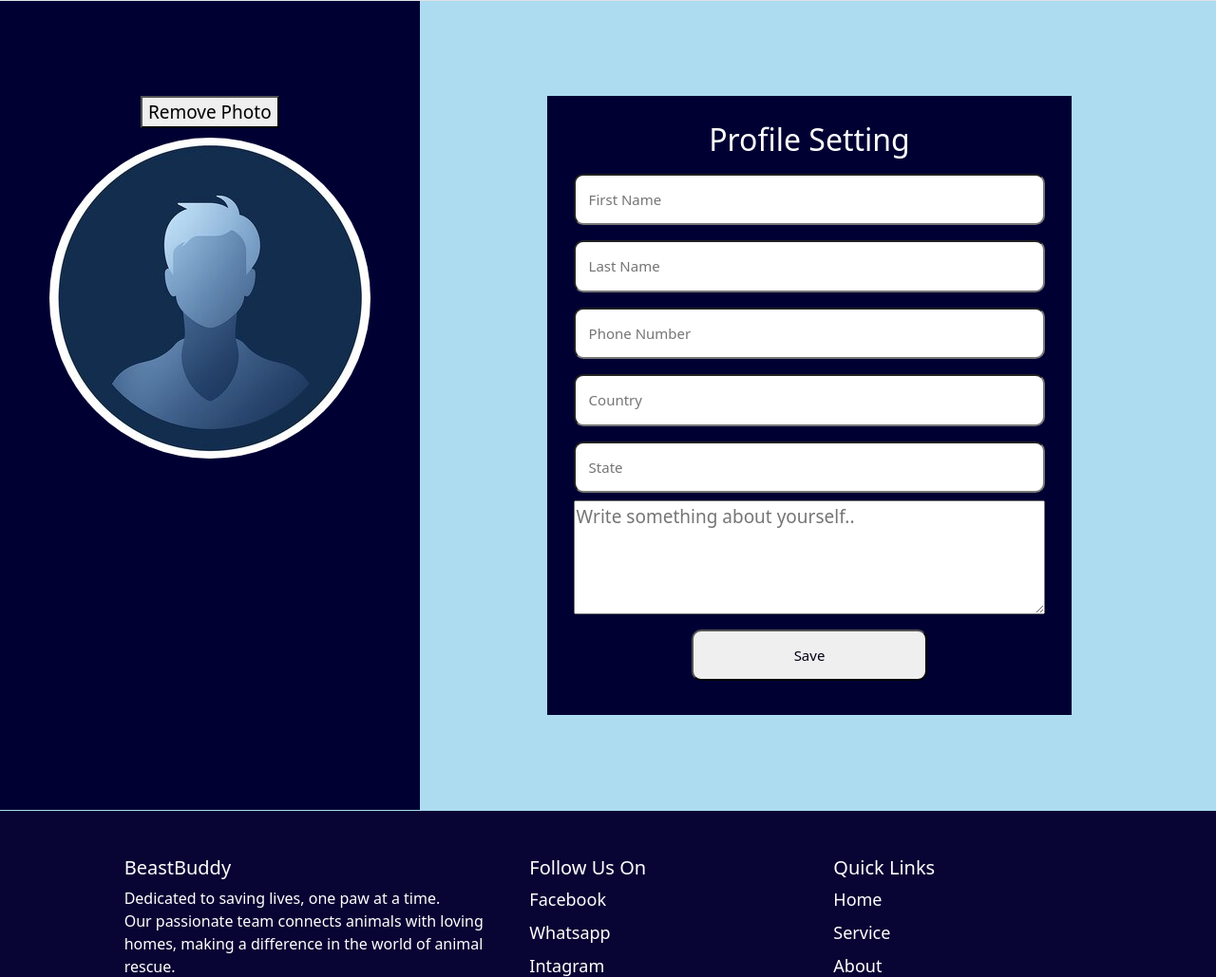
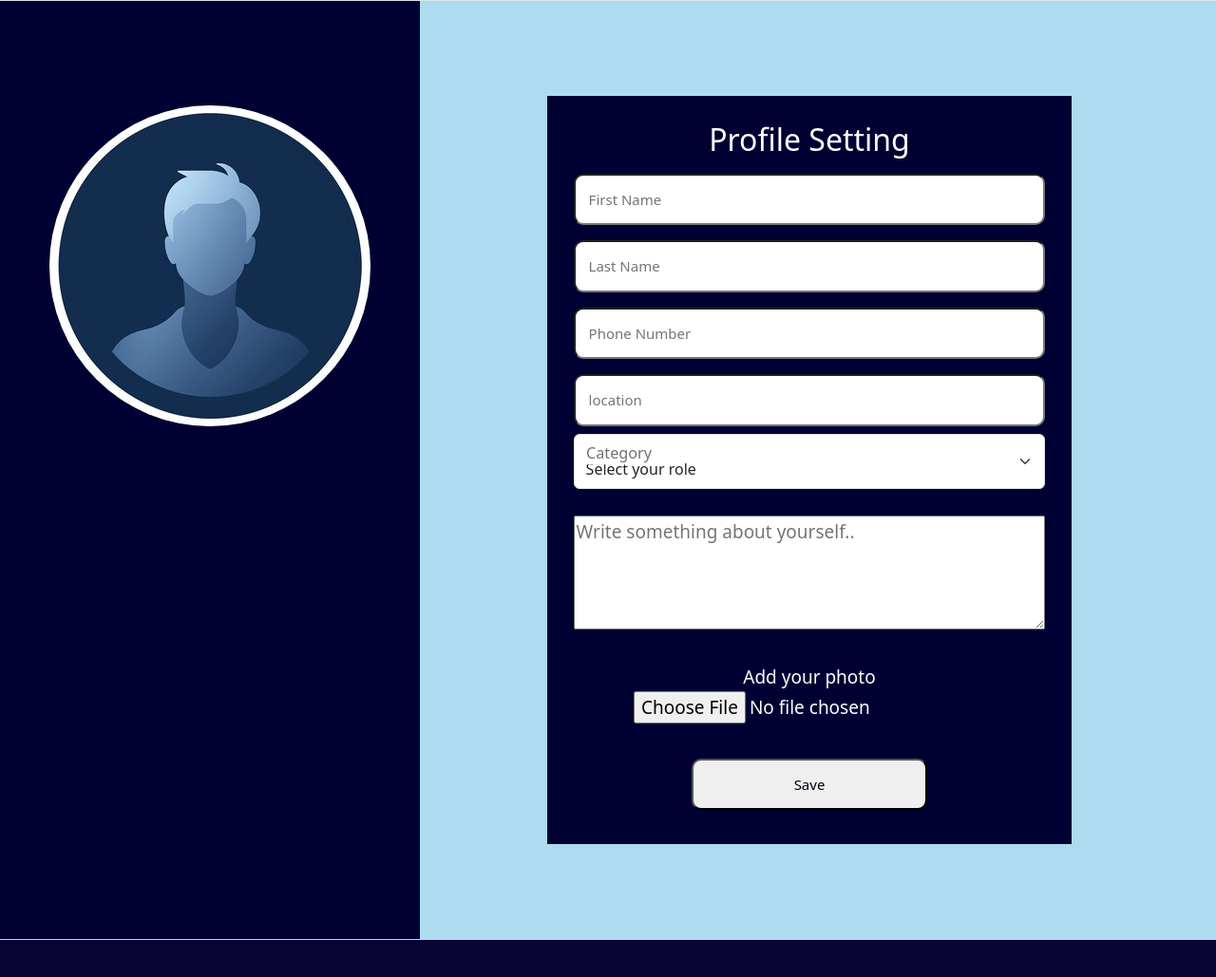
Before and after one commit to HiruniWijerathna/Web-Mini-Project, a PHP site: page /manageProfile.php in a window 1280 px wide. Shown: the part 85-1114 px from the top of the page at 95% size. Run offline with PHP 8.4, Linux system fonts and the light colour scheme.

Commit message:
Modified

```diff
--- a/manageProfile.php
+++ b/manageProfile.php
@@ -62,8 +62,8 @@ if (isset($_SESSION['username'])) {
         <div class="col-md-6">
             <div id="descriptionPart">
                 <!-- <h3>Add Your Photo</h3> -->
-                <input type="file" id="uploadInput" accept="image/*" onchange="previewImage(event)">
-                <button onclick="removePhoto()">Remove Photo</button>
+                <!-- <input type="file" id="uploadInput" accept="image/*" onchange="previewImage(event)">
+                <button onclick="removePhoto()">Remove Photo</button> -->
                 <img id="preview" src="image/profilePhotoLogo.jpg" alt="Preview Image">
                 <p><span id="displayText"></span> <span id="displaText"></span></p>
             </div>
@@ -74,20 +74,34 @@ if (isset($_SESSION['username'])) {
         <div class="col-md-6" style="margin-top: 100px; margin-bottom: 100px;">
             <div class="detailpart">
                 <h2>Profile Setting</h2>
-                <form action="/action">
+                <form action="manageprofile_setup.php" method="post" enctype="multipart/form-data">
                     <input type="text" id="fname" name="firstname" placeholder="First Name" onkeyup="updateText()">
                     <br>
                     <input type="text" id="lname" name="lastname" placeholder="Last Name" onkeyup="updatText()">
                     <br>
                     <input type="text" id="phone" name="phone" placeholder="Phone Number">
                     <br>
-                    <input type="text" id="country" name="country" placeholder="Country">
+                    <input type="text" id="location" name="location" placeholder="location">
                     <br>
-                    <input type="text" id="state" name="state" placeholder="State">
+                    <div class="form-floating">
+            <select class="form-select" id="floatingCategory" name="category" required>
+                <option selected disabled>Select your role</option>
+                <option value="Normal User">Normal User</option>
+                <option value="Veterinarian">Veterinarian</option>
+                <option value="Snake Catcher">Snake Catcher</option>
+                <option value="Animal Organization">Animal Organization</option>
+            </select>
+            <label for="floatingCategory">Category</label>
+        </div>
                     <br>
                     <textarea id="about" name="about" placeholder="Write something about yourself.." rows="4"></textarea>
-                    <br>
+                    <br><br>
+                    <label>Add your photo</label>
+                    <input type="file" id="profile_img" name="profile_image" accept="image/*" placeholder="Profile_img">
+
+                    <br><br>
                     <input type="submit" value="Save">
+
                 </form>
             </div>
         </div>
```
